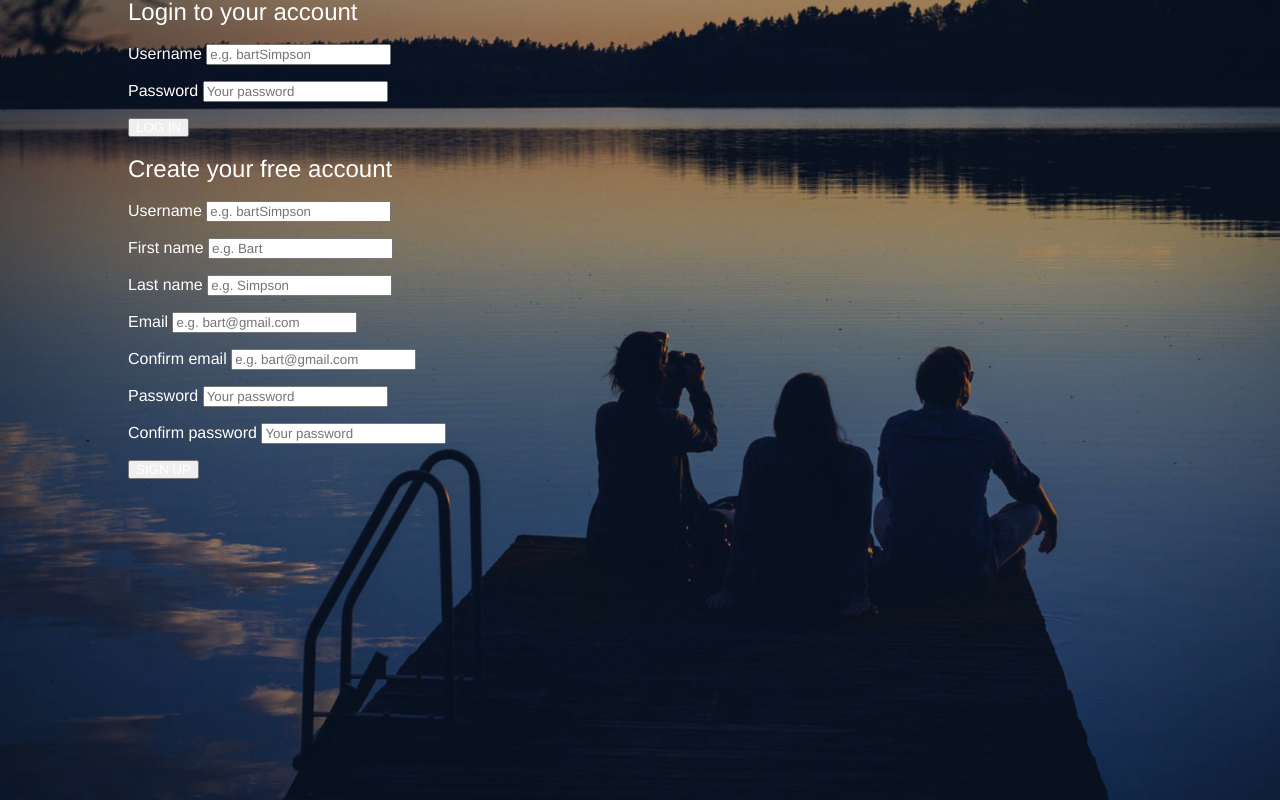
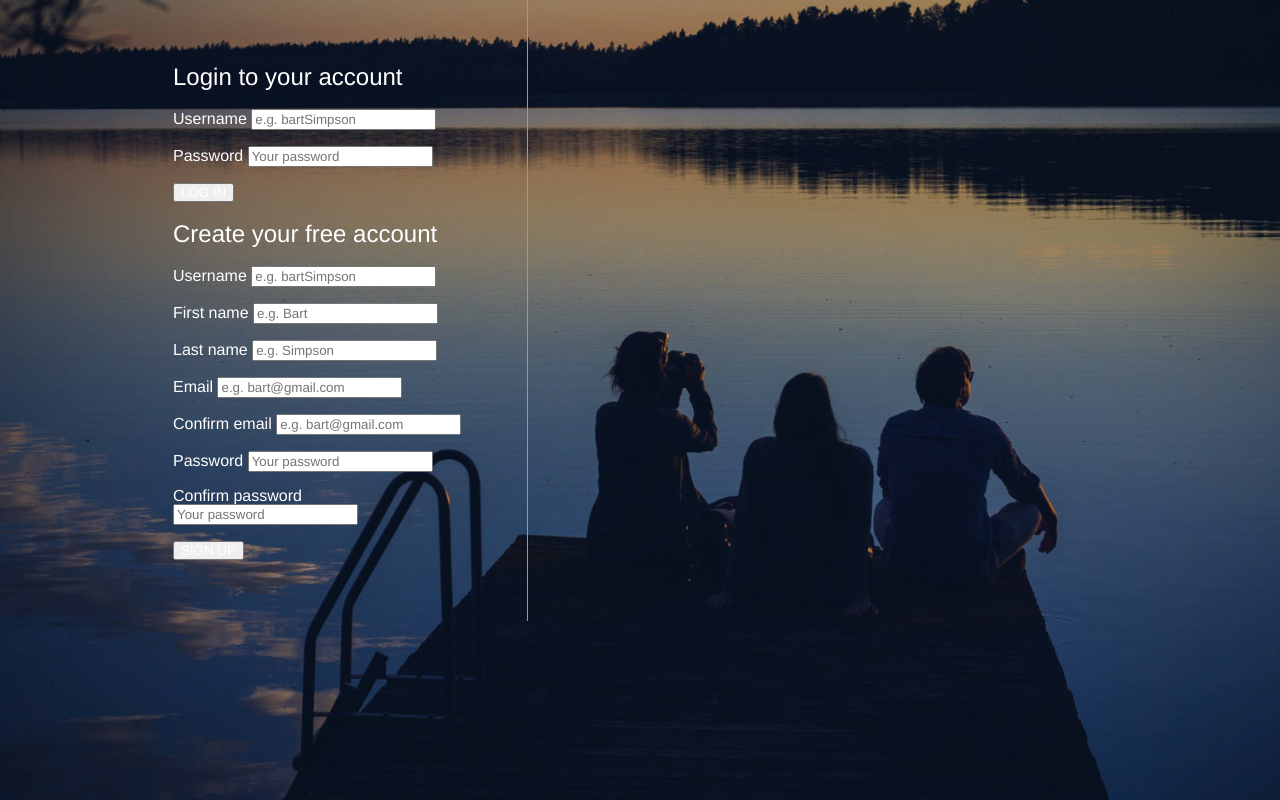
Before and after one commit to WilsonBenavides/Slotify, a PHP site: page /register.php in a window 1280 px wide. Run offline with PHP 8.4, Linux system fonts and the light colour scheme.

Commit message:
6:54 border right

```diff
--- a/assets/css/register.css
+++ b/assets/css/register.css
@@ -29,3 +29,10 @@ body {
 	position: relative;
 	max-width: 1024px;
 }
+
+#inputContainer {
+    width: 400px;
+    padding: 45px;
+    float: left;
+    border-right: 1px solid #999;
+}
```
